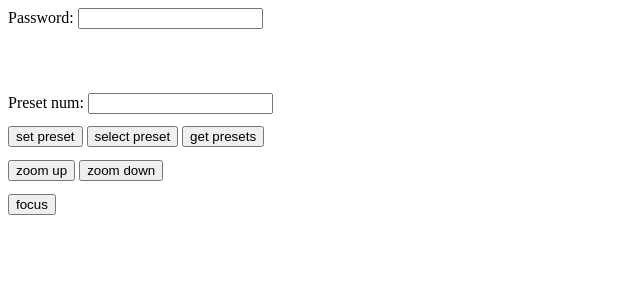
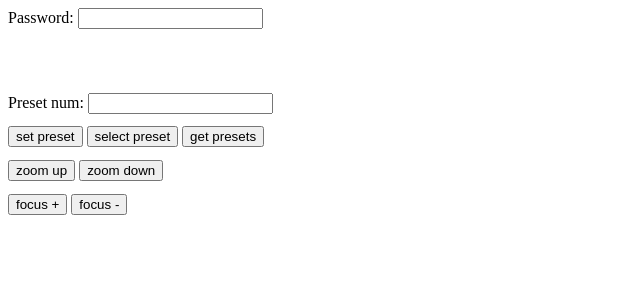
Before and after one commit to MyHorizonn/camera_onvif, a Flask app: page / in a window 1280 px wide. Shown: the part 298-598 px from the top of the page, without its empty margins (0-640 px from the left). Run offline with Flask 2, Linux system fonts and the light colour scheme.

Commit message:
focus plus and minus

```diff
--- a/app/camera_ptz/routes.py
+++ b/app/camera_ptz/routes.py
@@ -16,9 +16,9 @@ def main():
     return render_template('index.html')
 
 
-@camera_ptz.route('/focus', methods=['POST'])
-def focus():
-    print('focus')
+@camera_ptz.route('/focus_plus', methods=['POST'])
+def focus_plus():
+    print('focus +')
     data = request.json
     if data is None:
         data = request.form.to_dict()
@@ -36,6 +36,10 @@ def focus():
         media = mycam.create_media_service()
         video_sources = media.GetVideoSources()[0]
 
+        # stop focus
+        imaging.Stop(video_sources.token)
+
+        # status
         status = imaging.GetStatus(video_sources.token)
         print(status)
 
@@ -44,7 +48,7 @@ def focus():
         move_request.VideoSourceToken = video_sources.token
         move_request.Focus = {
                 'Continuous':{
-                    'Speed': 1.0
+                    'Speed': 7.0
                 }
             }
         #print(move_request)
@@ -65,6 +69,59 @@ def focus():
         return jsonify({'msg': 'ok'}), 200
     return jsonify({'msg': 'err'}), 404
 
+
+@camera_ptz.route('/focus_minus', methods=['POST'])
+def focus_minus():
+    print('focus -')
+    data = request.json
+    if data is None:
+        data = request.form.to_dict()
+    cam_info = data['data']
+    print(cam_info)
+    mycam = None
+    try:
+        mycam = ONVIFCamera(cam_info['cam_ip'], int(cam_info['port']), cam_info['username'], cam_info['password'])
+        print("camera connected")
+    except (exceptions.ONVIFError) as e:
+        print("connect error")
+    if mycam != None:
+
+        imaging = mycam.create_imaging_service()
+        media = mycam.create_media_service()
+        video_sources = media.GetVideoSources()[0]
+
+        # stop focus
+        imaging.Stop(video_sources.token)
+
+        # status
+        status = imaging.GetStatus(video_sources.token)
+        print(status)
+
+        # фокус
+        move_request = imaging.create_type('Move')
+        move_request.VideoSourceToken = video_sources.token
+        move_request.Focus = {
+                'Continuous':{
+                    'Speed': -7.0
+                }
+            }
+        #print(move_request)
+        imaging.Move(move_request)
+
+        '''
+        'Focus': {
+            'AutoFocusMode': 'MANUAL',
+            'DefaultSpeed': 1.0,
+            'NearLimit': 100.0,
+            'FarLimit': 0.0,
+            '_value_1': None,
+            '_attr_1': None
+        }
+
+        '''
+
+        return jsonify({'msg': 'ok'}), 200
+    return jsonify({'msg': 'err'}), 404
 
 
 @camera_ptz.route('/zoom_up', methods=['POST'])
--- a/app/static/js/ptz.js
+++ b/app/static/js/ptz.js
@@ -138,15 +138,14 @@ function zoom_down(){
     })
 }
 
-function _focus(){
-    console.log('kek')
+function focus_plus(){
     data = {
         cam_ip: document.getElementById('cam_ip').value,
         port: document.getElementById('port').value,
         username: document.getElementById('username').value,
         password: document.getElementById('password').value,
     }
-    fetch('/focus', {
+    fetch('/focus_plus', {
         method: 'POST',
         headers: {
             'Content-Type': 'application/json',
@@ -160,3 +159,26 @@ function _focus(){
         console.log(response.status)
     })
 }
+
+
+function focus_minus(){
+    data = {
+        cam_ip: document.getElementById('cam_ip').value,
+        port: document.getElementById('port').value,
+        username: document.getElementById('username').value,
+        password: document.getElementById('password').value,
+    }
+    fetch('/focus_minus', {
+        method: 'POST',
+        headers: {
+            'Content-Type': 'application/json',
+            'Access-Control-Allow-Origin': '*',
+        },
+        body: JSON.stringify({
+            data: data,
+        }),
+    })
+    .then((response) => {
+        console.log(response.status)
+    })
+}
--- a/app/templates/index.html
+++ b/app/templates/index.html
@@ -63,7 +63,8 @@
         <button onclick="zoom_down()">zoom down</button>
     </div>
     <div style="margin-top: 1%;">
-        <button onclick="_focus()">focus</button>
+        <button onclick="focus_plus()">focus +</button>
+        <button onclick="focus_minus()">focus -</button>
     </div>
 </body>
 </html>
```
